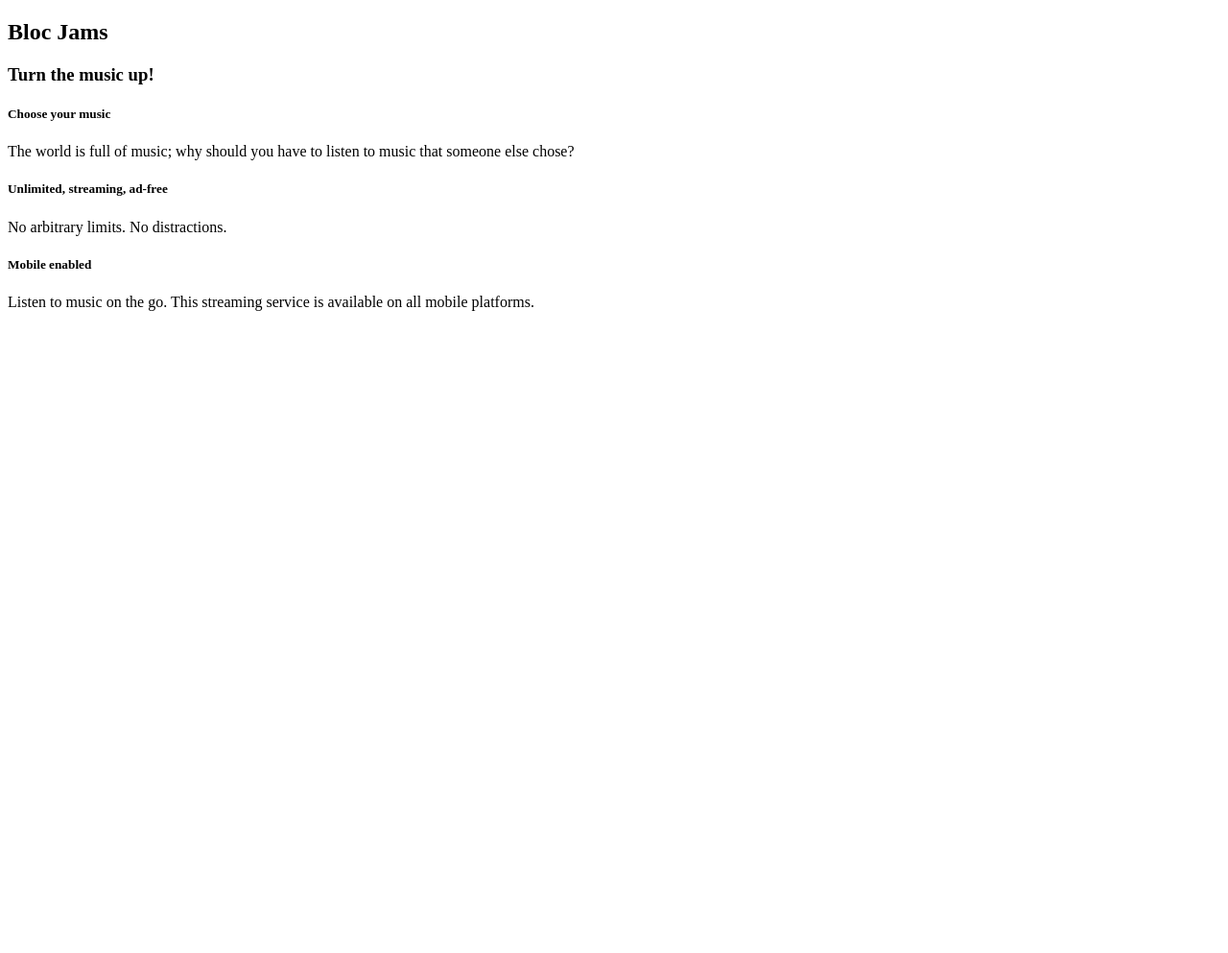
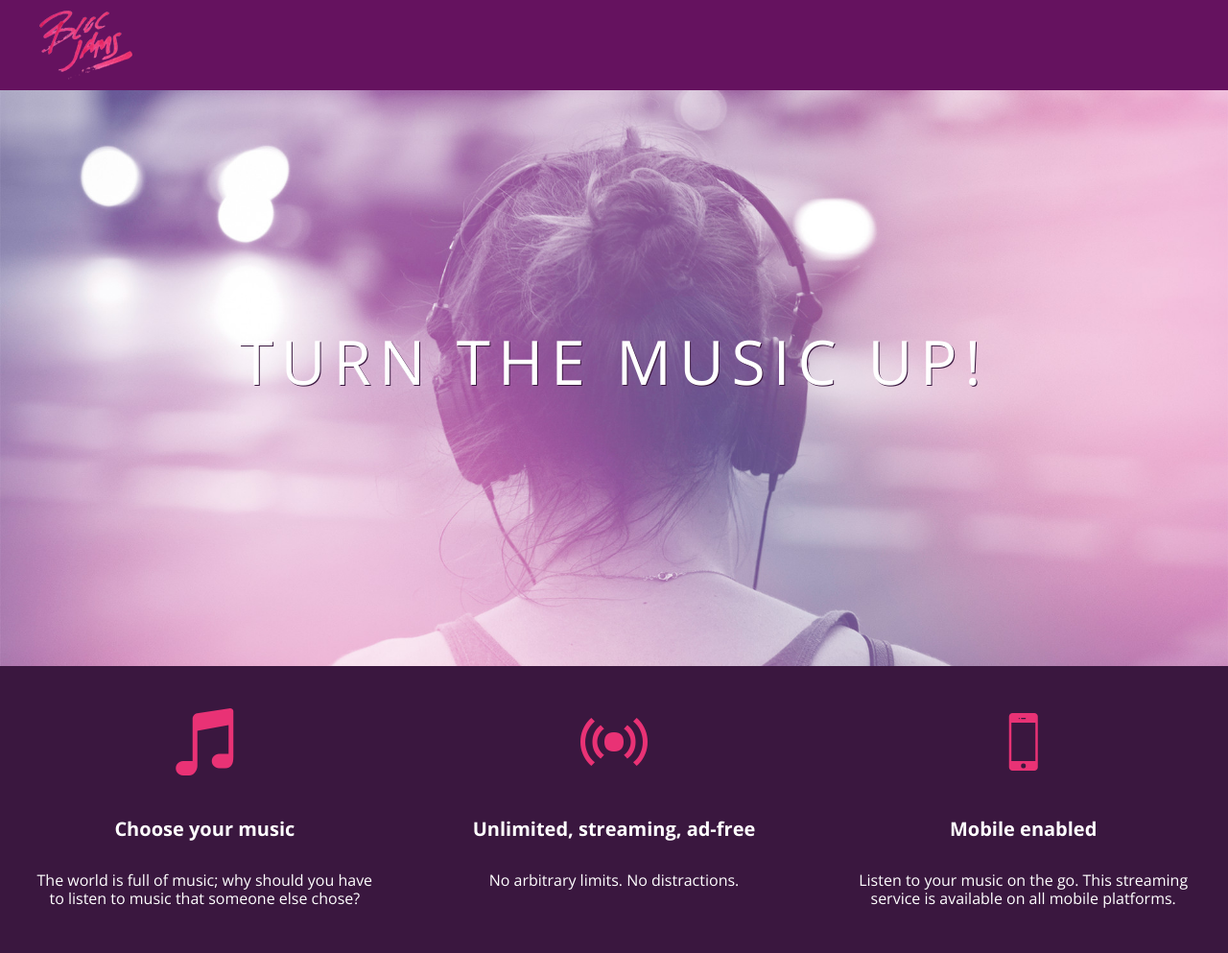
Before and after one commit to allyrv/bloc-jams, a plain HTML site: page index.html in a window 1280 px wide. Shown: the whole page at 96% size. Before the commit the page ends 800 px from the top, so only its background shows below. Drawn offline with nearby package versions, Linux system fonts and the light colour scheme.

Commit message:
Checkpoint 3 CSS Styles: Completed

```diff
--- a/index.html
+++ b/index.html
@@ -2,21 +2,36 @@
 <html>
   <head>
     <title>Bloc Jams</title>
+    <link rel="stylesheet" type="text/css" href="http://fonts.googleapis.com/css?family=Open+Sans:400,800,600,700,300">
+    <link rel="stylesheet" type="text/css" href="http://code.ionicframework.com/ionicons/2.0.1/css/ionicons.min.css">
+    <link rel="stylesheet" type="text/css" href="styles/normalize.css">
+    <link rel="stylesheet" type="text/css" href="styles/main.css">
   </head>
   <body>
+  <body class="landing">
     <nav> <!-- navigation bar -->
+    <nav class="navbar">
+        <img src="assets/images/bloc_jams_logo.png" alt="bloc jams logo" class="logo">
     </nav>
-    <section> <!-- hero content -->
-        <h1>Bloc Jams</h1>
-        <h3>Turn the music up!</h3>
+    <section class="hero-content">
+        <h1 class="hero-title">Turn the music up!</h1>
     </section>
-    <section>
-        <h5>Choose your music</h5>
-        <p>The world is full of music; why should you have to listen to music that someone else chose?</p>
-        <h5>Unlimited, streaming, ad-free</h5>
-        <p>No arbitrary limits. No distractions.</p>
-        <h5>Mobile enabled</h5>
-        <p>Listen to music on the go. This streaming service is available on all mobile platforms.</p>
+    <section class="selling-points"> <!-- selling points -->
+            <div class="point">
+                <span class="ion-music-note"></span>
+                <h5 class="point-title">Choose your music</h5>
+                <p class="point-description">The world is full of music; why should you have to listen to music that someone else chose?</p>
+            </div>
+            <div class="point">
+                <span class="ion-radio-waves"></span>
+                <h5 class="point-title">Unlimited, streaming, ad-free</h5>
+                <p class="point-description">No arbitrary limits. No distractions.</p>
+            </div>
+            <div class="point">
+                 <span class="ion-iphone"></span>
+                 <h5 class="point-title">Mobile enabled</h5>
+                 <p class="point-description">Listen to your music on the go. This streaming service is available on all mobile platforms.</p>
+            </div>
     </section>
   </body>
 </html>
--- a/styles/main.css
+++ b/styles/main.css
@@ -0,0 +1,77 @@
+html {
+    height: 100%;
+    font-size: 100%
+}
+
+body {
+    font-family: 'Open Sans';
+    color: white;
+    min-height: 100%
+}
+
+body.landing {
+    background-color: rgb(58,23,63);
+}
+
+.navbar {
+    padding: 0.5rem;
+    background-color: rgb(101,18,95);
+}
+
+.navbar .logo {
+    position: relative;
+    left: 2rem;
+}
+
+.hero-content {
+    position: relative;
+    min-height: 600px;
+    background-image: url(../assets/images/bloc_jams_bg.jpg);
+    background-repeat: no-repeat;
+    background-position: center center;
+    background-size: cover;
+}
+
+.hero-content .hero-title {
+    position: absolute;
+    top: 40%;
+    -webkit-transform: translateY(-50%);
+    -moz-transform: translateY(-50%);
+    -ms-transform: translateY(-50%);
+    transform: translateY(-50%);
+    width: 100%;
+    text-align: center;
+    font-size: 4rem;
+    font-weight: 300;
+    text-transform: uppercase;
+    letter-spacing: 0.5rem;
+    text-shadow: 1px 1px 0px rgb(58,23,63);
+}
+
+.selling-points {
+    position: relative;
+    display: table;
+    width: 100%;
+    -webkit-box-sizing: border-box;
+    -moz-box-sizing: border-box;
+    box-sizing: border-box;
+ }
+
+ .point {
+      display: table-cell;
+      position: relative;
+      width: 33.3%;
+      padding: 2rem;
+      text-align: center;
+  }
+
+  .point .point-title {
+      font-size: 1.25rem;
+  }
+
+  .ion-music-note,
+  .ion-radio-waves,
+  .ion-iphone {
+      color: rgb(233,50,117);
+      font-size: 5rem;
+  }
```
Also changed, not shown: assets/images/bloc_jams_bg.jpg (added), assets/images/bloc_jams_logo.png (added).
